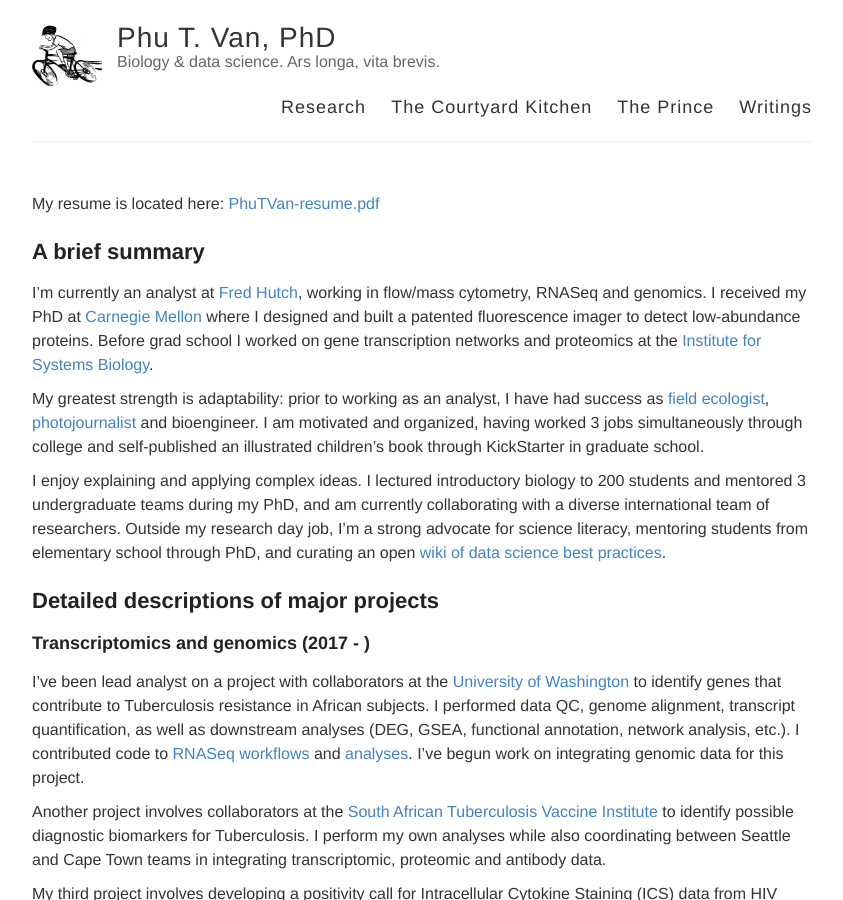
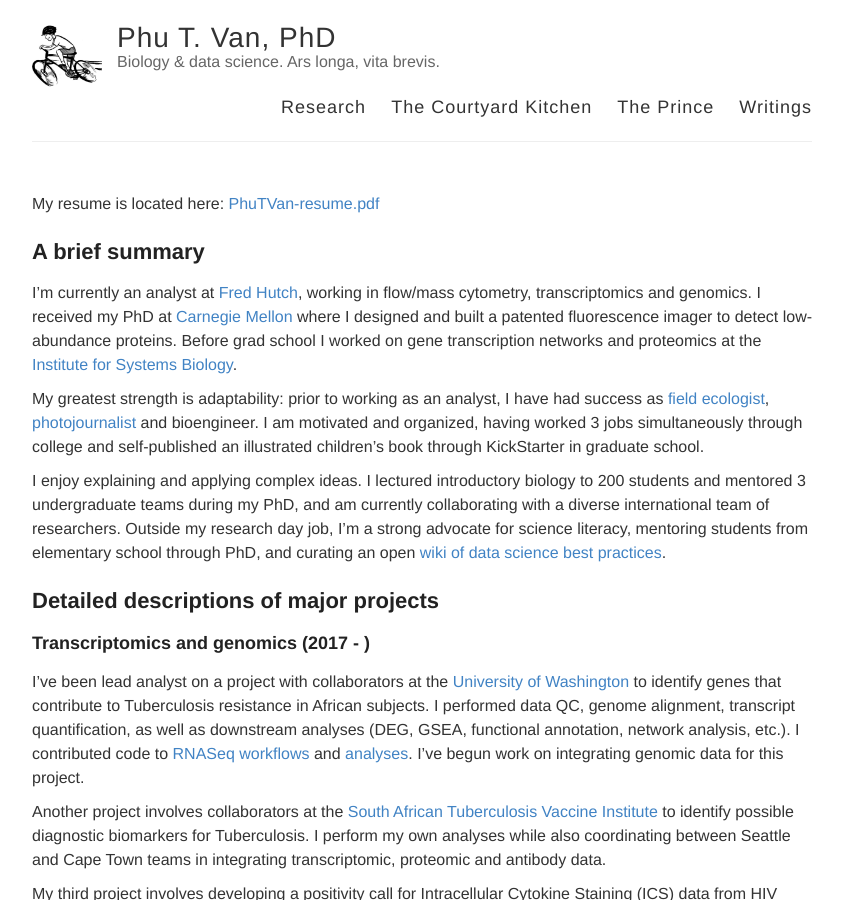
Before and after one commit to ptvan/ptvan.github.io, a Jekyll site: the page built from research.md, in a window 1280 px wide and 900 px high. Shown: the whole window, without its empty margins (218-1061 px from the left). Built offline with Jekyll 4.4.1, drawn with Linux system fonts in a browser that asks for light colours; some of the changed text lies outside the part shown.

Commit message:
minor text changes

```diff
--- a/research.md
+++ b/research.md
@@ -8,7 +8,7 @@ My resume is located here: [PhuTVan-resume.pdf](PhuTVan-resume.pdf)
 
 # A brief summary
 
-I'm currently an analyst at [Fred Hutch](http://rglab.org), working in flow/mass cytometry, RNASeq and genomics. I received my PhD at [Carnegie Mellon](https://cmu.edu/bio) where I designed and built a patented fluorescence imager to detect low-abundance proteins. Before grad school I worked on gene transcription networks and proteomics at the [Institute for Systems Biology](https://baliga.systemsbiology.net/).
+I'm currently an analyst at [Fred Hutch](http://rglab.org), working in flow/mass cytometry, transcriptomics and genomics. I received my PhD at [Carnegie Mellon](https://cmu.edu/bio) where I designed and built a patented fluorescence imager to detect low-abundance proteins. Before grad school I worked on gene transcription networks and proteomics at the [Institute for Systems Biology](https://baliga.systemsbiology.net/).
 
 My greatest strength is adaptability: prior to working as an analyst, I have had success as [field ecologist](https://www.fs.usda.gov/colville), [photojournalist](https://makingtheprince.blogspot.com/2013/11/meet-author.html) and bioengineer. I am motivated and organized, having worked 3 jobs simultaneously through college and self-published an illustrated children's book through KickStarter in graduate school.
 
```
Also changed, not shown: other parts of research.md (+1 -1 lines).
